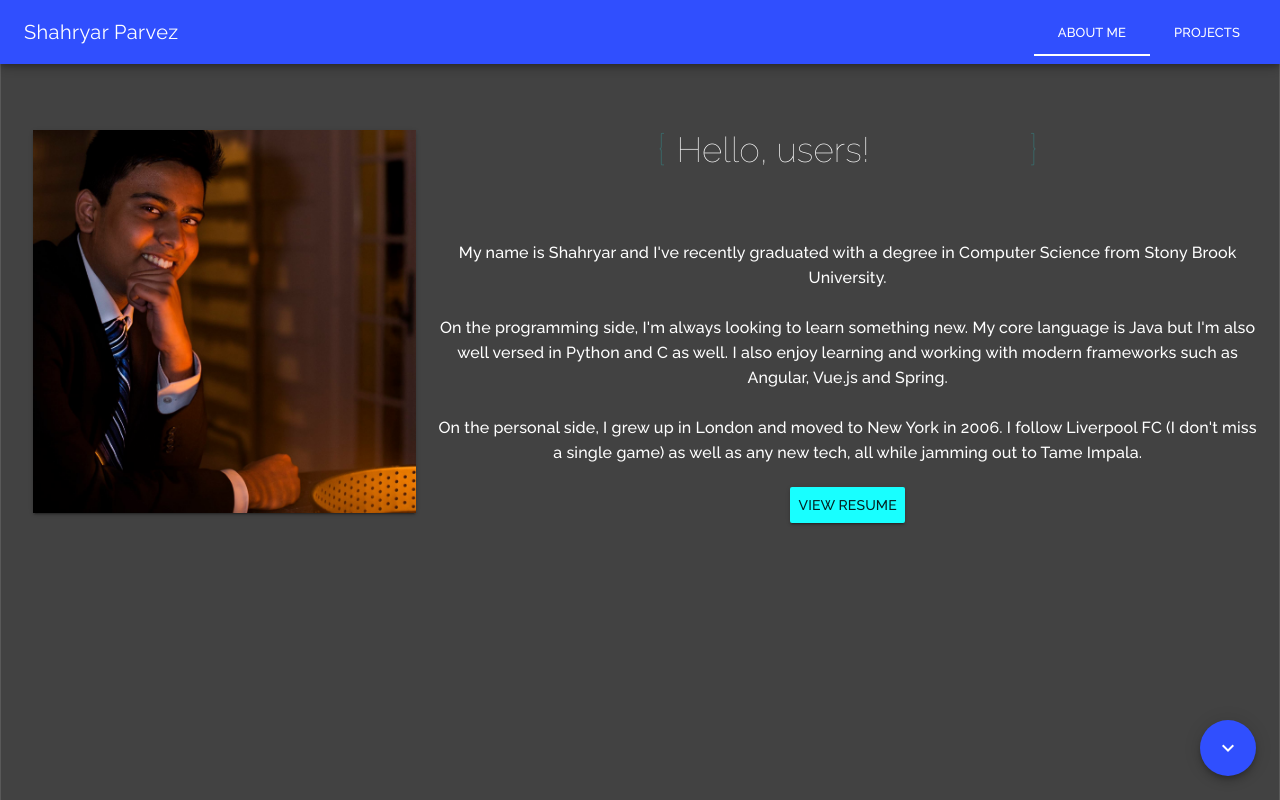
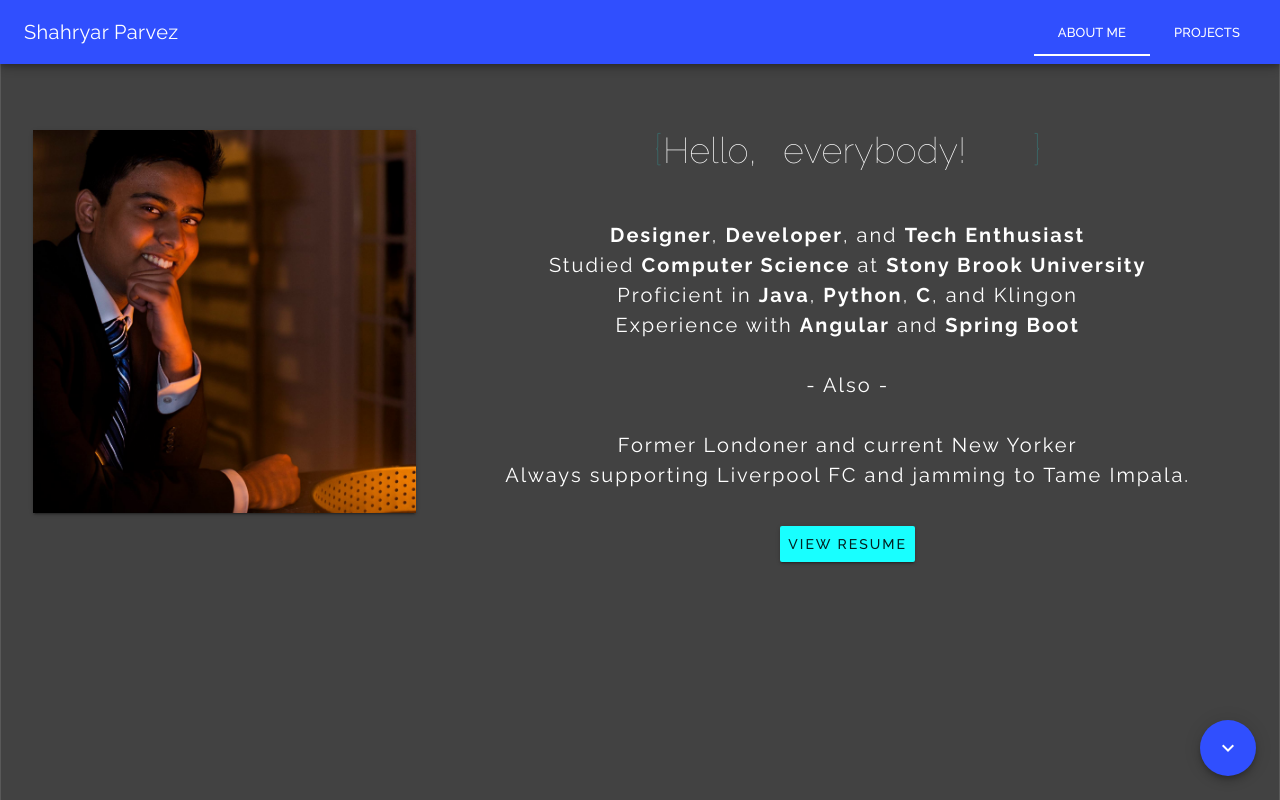
Before and after one commit to ssparvez/profile, a Vue app: page / in a window 1280 px wide. Built offline with nearby package versions, Linux system fonts and the light colour scheme.

Commit message:
updated bio

```diff
--- a/src/components/About.vue
+++ b/src/components/About.vue
@@ -25,12 +25,16 @@
             </div>
             <span>}</span>
           </div>
-          <p id="bio">
-            My name is Shahryar and I've recently graduated with a degree in Computer Science from Stony Brook University.<br><br>
-            On the programming side, I'm always looking to learn something new. My core language is Java but I'm also well versed in Python and C as well. I also enjoy learning and working with modern frameworks such as Angular, Vue.js and Spring.<br><br>
-            On the personal side, I grew up in London and moved to New York in 2006. I follow Liverpool FC (I don't miss a single game) as well as any new tech, all while jamming out to Tame Impala.
-          </p>
-          <md-button v-bind:href="resume" target="_blank" class="md-accent md-raised">View Resume</md-button>
+          <div id="bio">
+            <strong>Designer</strong>, <strong>Developer</strong>, and <strong>Tech Enthusiast</strong> <br />
+            Studied <strong>Computer Science</strong> at <strong>Stony Brook University</strong> <br />
+            Proficient in <strong>Java</strong>, <strong>Python</strong>, <strong>C</strong>, and Klingon <br />
+            Experience with <strong>Angular</strong> and <strong>Spring Boot</strong> <br/><br/>
+            - Also - <br/><br/>
+            Former Londoner and current New Yorker<br />
+            Always supporting Liverpool FC and jamming to Tame Impala. <br /><br />
+            <md-button v-bind:href="resume" target="_blank" class="md-accent md-raised">View Resume</md-button>
+          </div>
         </div>
       </div>
     </div>
@@ -57,22 +61,21 @@ export default {
 }
 
 #bio {
-  margin-top: 70px;
+  margin-top: 50px;
   text-align: center;
-  font-size: 16px;
-  line-height: 25px;
-  font-weight: 500;
+  font-size: 20px;
+  line-height: 30px;
+  font-weight: 400;
+  letter-spacing: 2px;
 }
 // hello world styles
 #hello {
-  font-size: 35px;
+  font-size: 36px;
   font-weight: 100;
-
 
   div {
     vertical-align: middle;
     overflow: hidden;
-    padding: 0 10px;
     line-height: 40px;
     height: 40px;
     display: inline-grid;
@@ -84,7 +87,7 @@ export default {
 
     ul {
       margin-top: 0;
-      padding-left: 100px;
+      padding-left: 120px;
       text-align: left;
       list-style: none;
 
@@ -123,12 +126,12 @@ export default {
 }
 
 @include keyframes(change) {
-  0%, 12.66%, 100% { transform: translate3d(0,0,0); }
-  16.66%, 29.32% { transform: translate3d(0,-25%,0); }
-  33.32%,45.98% { transform: translate3d(0,-50%,0); }
-  49.98%,62.64% { transform: translate3d(0,-75%,0); }
-  66.64%,79.3% { transform: translate3d(0,-50%,0); }
-  83.3%,95.96% { transform: translate3d(0,-25%,0); }
+  0%, 12.66%, 100% { transform: translate3d(0,-25%,0); }
+  16.66%, 29.32% { transform: translate3d(0,-50%,0); }
+  33.32%,45.98% { transform: translate3d(0,-75%,0); }
+  49.98%,62.64% { transform: translate3d(0,-100%,0); }
+  66.64%,79.3% { transform: translate3d(0,-75%,0); }
+  83.3%,95.96% { transform: translate3d(0,-50%,0); }
 }
 
 // 6 is the number of animation.
```
